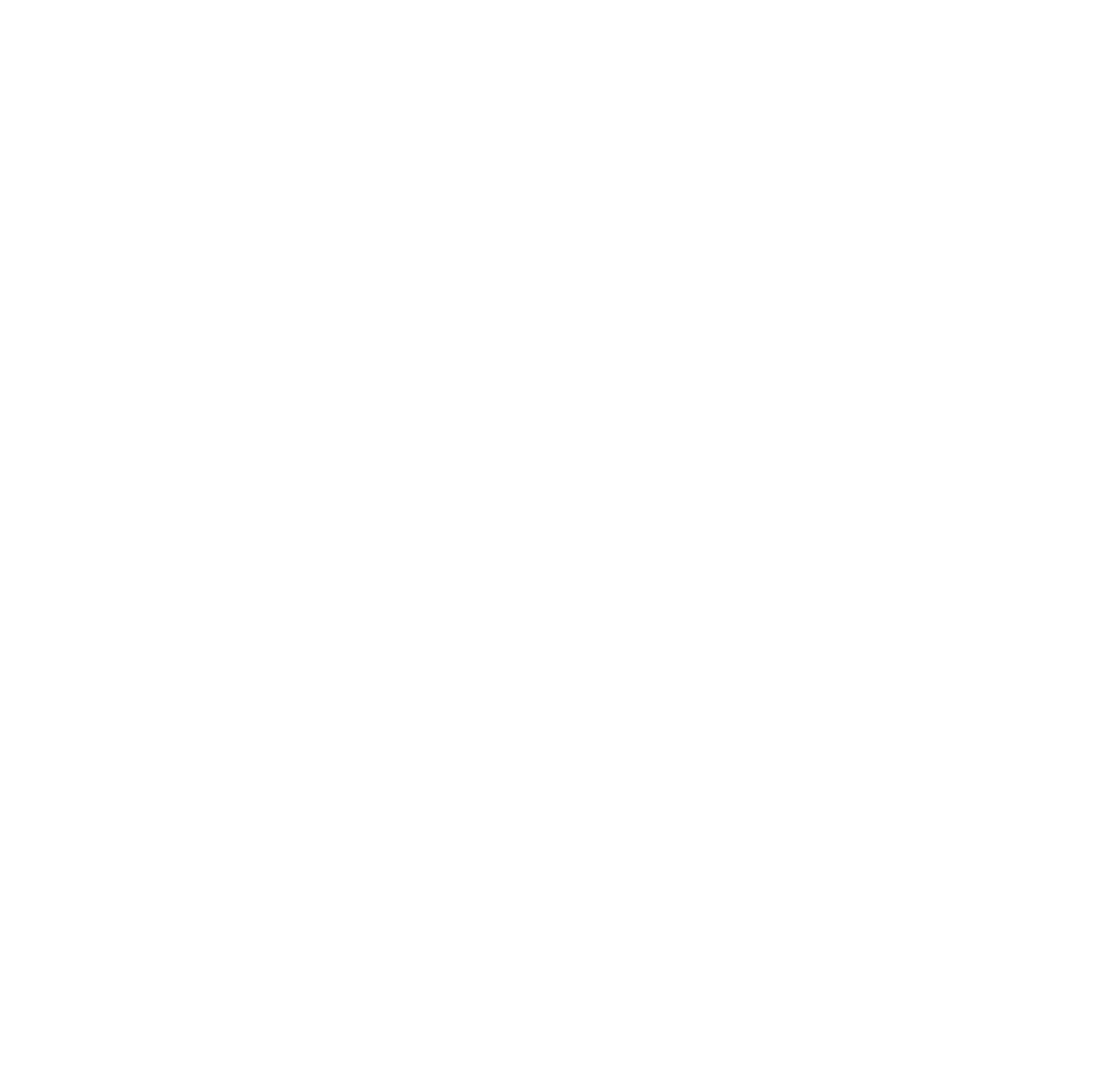
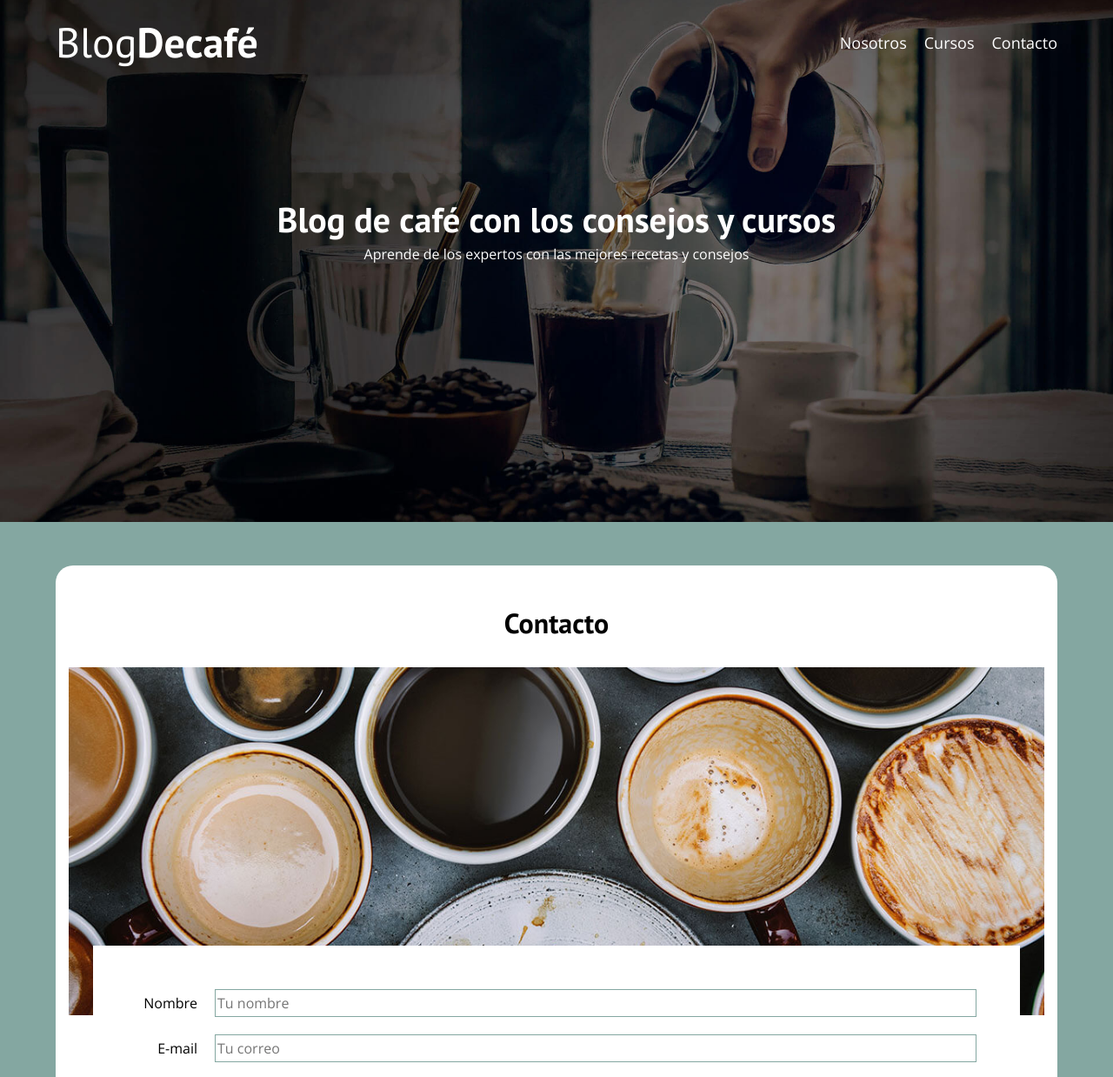
Before and after one commit to BjoseAntonio/JSnavegador_DOMScripting, a plain HTML site: page contacto.html in a window 1280 px wide. Shown: the top 1238 px of the page at 87% size. Before the commit the page ends 800 px from the top, so only its background shows below. Drawn offline with nearby package versions, Linux system fonts and the light colour scheme.

Commit message:
BlogCafe V2.0

```diff
--- a/contacto.html
+++ b/contacto.html
@@ -0,0 +1,82 @@
+<!DOCTYPE html>
+<html lang="en">
+<head>
+    <meta charset="UTF-8">
+    <meta name="viewport" content="width=device-width, initial-scale=1.0">
+    <title>BlogCafe</title>
+    <meta name="description" content=" página web de blog de café">
+    <link rel="stylesheet" href="css/normalize.css">
+    <link rel="preconnect" href="https://fonts.googleapis.com">
+    <link rel="preconnect" href="https://fonts.gstatic.com" crossorigin>
+    <link href="https://fonts.googleapis.com/css2?family=Open+Sans&family=PT+Sans:wght@400;700&display=swap" rel="stylesheet">
+    <link rel="stylesheet" href="css/style.css">
+</head>
+<body>
+    <header class="header">
+
+        <div class="contenedor">
+            <div class="barra">
+                <a href="index.html" class="logo">
+                    <h1 class="logo_nombre no-margin centrar-texto">Blog<span class="logo_bold">Decafé</span></h1>
+                </a>
+
+                <nav class="nav">
+                    <a href="nosotros.html" class="nav_enlace">Nosotros</a>
+                    <a href="cursos.html" class="nav_enlace">Cursos</a>
+                    <a href="contacto.html" class="nav_enlace">Contacto</a>
+                </nav>
+            </div>
+        </div>
+
+        <div class="header_texto">
+            <h2 class="no-margin">Blog de café con los consejos y cursos</h2>
+            <p class="no-margin">Aprende de los expertos con las mejores recetas y consejos</p>
+        </div>
+    </header>
+
+    <!-- contenido principal -->
+    <main class="contenedor contenedor-nosotros">
+        <h3 class="centrar-texto" >Contacto</h3>
+
+        <div class="contenedor-bg"></div>
+
+        <form class="formulario">
+            <div class="campo">
+                <label for="nombre"  class="campo__label">Nombre</label>
+                <input type="text" placeholder="Tu nombre" id="nombre" class="campo__field">
+            </div>
+
+            <div class="campo">
+                <label for="email "  class="campo__label">E-mail</label>
+                <input type="email" placeholder="Tu correo" id="email" class="campo__field">
+            </div>
+
+            <div class="campo">
+                <label for="mensaje" class="campo__label">Mensaje</label>
+                <textarea id="mensaje" class="campo__field campo__field--textarea"></textarea>
+            </div>
+
+            <div class="campo">
+               <input type="submit" value="Enviar" class="boton boton--secundario">
+            </div>
+        </form>
+    </main>
+
+
+    <footer class="footer">
+        <div class="contenedor">
+            <div class="barra">
+                <a href="index.html" class="logo">
+                    <h1 class="logo_nombre no-margin centrar-texto">Blog<span class="logo_bold">Decafé</span></h1>
+                </a>
+
+                <nav class="nav">
+                    <a href="nosotros.html" class="nav_enlace">Nosotros</a>
+                    <a href="cursos.html" class="nav_enlace">Cursos</a>
+                    <a href="contacto.html" class="nav_enlace">Contacto</a>
+                </nav>
+            </div>
+        </div>
+    </footer>
+</body>
+</html>
--- a/css/style.css
+++ b/css/style.css
@@ -249,3 +249,38 @@ img{
     border: none;
     padding-bottom: 0;
 }
+
+/* Contacto */
+.contenedor-bg{
+    background-image: url(../img/contacto.jpg);
+    height: 40rem;
+    background-size: cover;
+    background-repeat: no-repeat;
+}
+
+.formulario{
+    background-color: var(--blanco);
+    margin: -8rem auto 0 auto;
+    width: 95%;
+    padding: 5rem;
+}
+
+.campo{
+    display: flex;
+    margin-bottom: 2rem;
+}
+
+.campo__label{
+ flex: 0 0 9rem;
+ text-align: right;
+ padding-right: 2rem;
+}
+
+.campo__field{
+    flex: 1;
+    border: 1px solid var(--color4);
+}
+
+.campo__field--textarea{
+    height: 40rem;
+}
```
